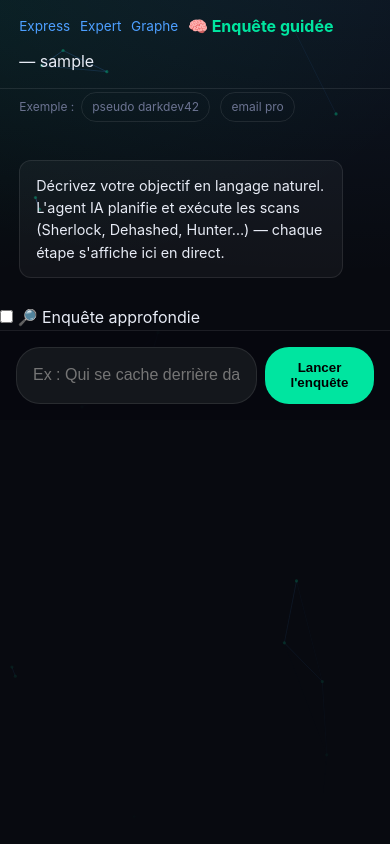
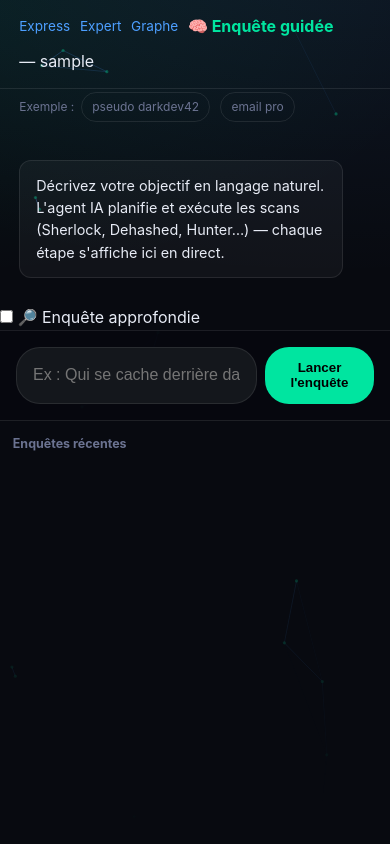
Before and after one commit to benjaminboyer00-cmyk/osint-ultimate, a Flask app: page /investigate in a window 390 px wide. Run offline with Flask 3, Linux system fonts and the light colour scheme; the visitor is signed in with stand-in values (Sample User, id 1); data that the repository does not hold is empty; parts of the project's set-up code (start-up, migrations or seed data) failed here and were passed over.

Commit message:
fix(responsive): panneaux latéraux accessibles sur écran réduit
Sur écran PC réduit, les menus de côté disparaissaient :
- Enquête IA : l'aside « Enquêtes récentes » était en display:none sous 900px
  -> devient un panneau bas défilable (jamais caché).
- Graphe : le panneau latéral passe SOUS le graphe dès 960px (au lieu de
  cramer le rendu), hauteurs adaptées (#cy 48vh / aside 46vh).

Vérifié : graph/investigate/expert/express rendent en 200.

Co-Authored-By: Claude Opus 4.8 <noreply@anthropic.com>

```diff
--- a/templates/investigate.html
+++ b/templates/investigate.html
@@ -35,8 +35,13 @@
         .examples{font-size:.75rem;color:var(--dim);padding:0 1.2rem .5rem}
         .chip{display:inline-block;margin:.2rem;padding:.3rem .65rem;border:1px solid var(--border);border-radius:16px;cursor:pointer}
         .chip:hover{border-color:var(--accent)}
-        aside{width:220px;border-left:1px solid var(--border);padding:.8rem;font-size:.78rem;overflow-y:auto;display:none}
-        @media(min-width:900px){.layout{display:flex;flex:1;min-height:0}aside{display:block}}
+        aside{width:220px;border-left:1px solid var(--border);padding:.8rem;font-size:.78rem;overflow-y:auto}
+        @media(min-width:900px){.layout{display:flex;flex:1;min-height:0}}
+        /* Écran réduit : l'aside « Enquêtes récentes » passe en bas (jamais caché). */
+        @media(max-width:899px){
+            .layout{display:flex;flex-direction:column}
+            aside{width:100%;border-left:none;border-top:1px solid var(--border);max-height:26vh;order:2}
+        }
         .recent{margin:.4rem 0;padding:.45rem;background:rgba(255,255,255,.03);border-radius:6px;cursor:pointer}
         .recent:hover{background:rgba(77,159,255,.1)}
     </style>
```
Also changed, not shown: templates/graph.html (+7 -2 lines).
